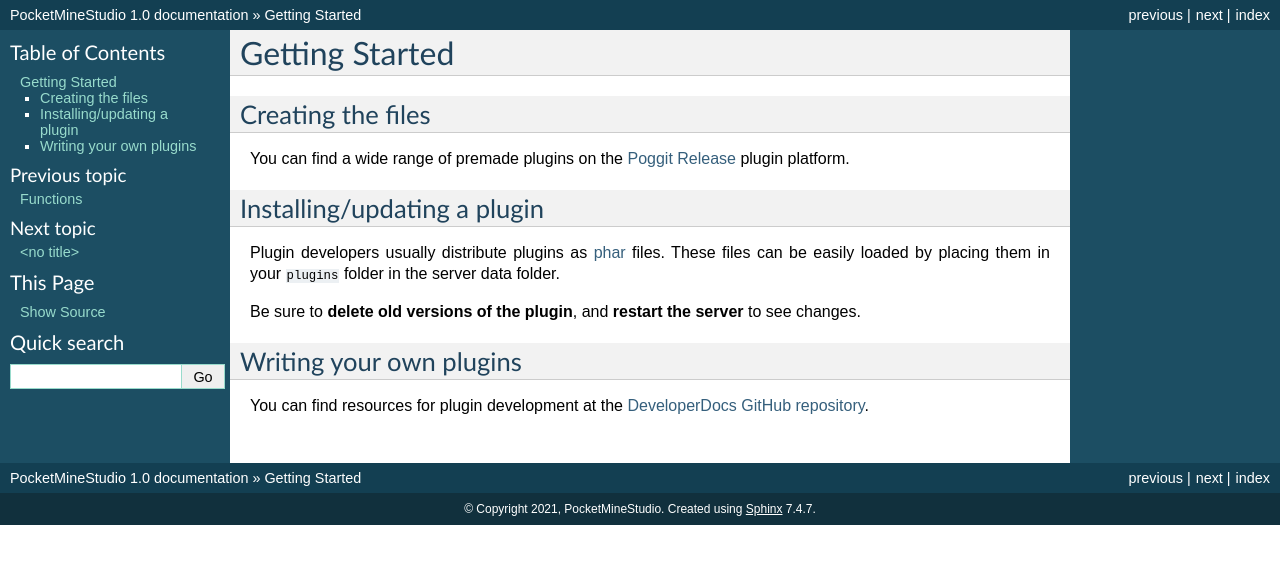
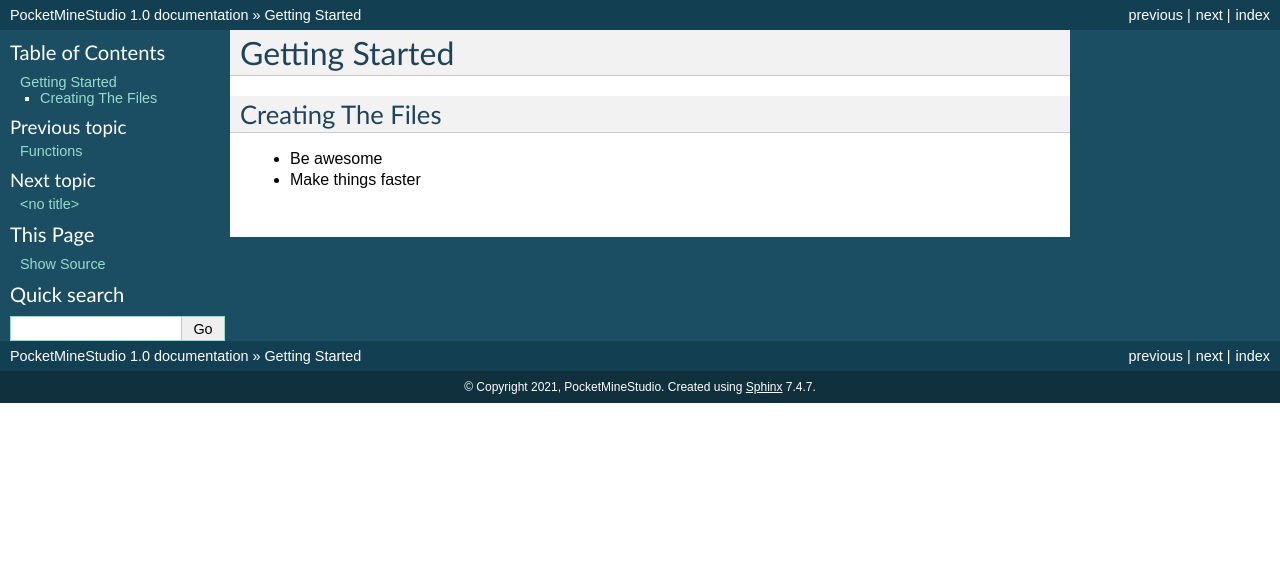
Before and after one commit to ElectroGamesDev/PocketMineStudioDocs, a Sphinx documentation site: the page built from docs/gettingstarted.rst, in a window 1280 px wide. Shown: the top 564 px of the page. Built offline with Sphinx 7.4.7, drawn with Linux system fonts in a browser that asks for light colours.

Commit message:
Update gettingstarted.rst

```diff
--- a/docs/gettingstarted.rst
+++ b/docs/gettingstarted.rst
@@ -1,18 +1,8 @@
-.. _gettingstarted:
+Getting Started
+========
 
-Getting Started
-=======
+Creating The Files
+--------
 
-Creating the files
-~~~~~~~~~~~~~~~~~~~
-You can find a wide range of premade plugins on the `Poggit Release <https://poggit.pmmp.io>`_ plugin platform.
-
-Installing/updating a plugin
-~~~~~~~~~~~~~~~~~~~~~~~~~~~~
-Plugin developers usually distribute plugins as `phar <http://php.net/manual/en/phar.using.intro.php>`_ files. These files can be easily loaded by placing them in your ``plugins`` folder in the server data folder.
-
-Be sure to **delete old versions of the plugin**, and **restart the server** to see changes.
-
-Writing your own plugins
-~~~~~~~~~~~~~~~~~~~~~~~~
-You can find resources for plugin development at the `DeveloperDocs GitHub repository <https://github.com/pmmp/DeveloperDocs>`_.
+- Be awesome
+- Make things faster
```
